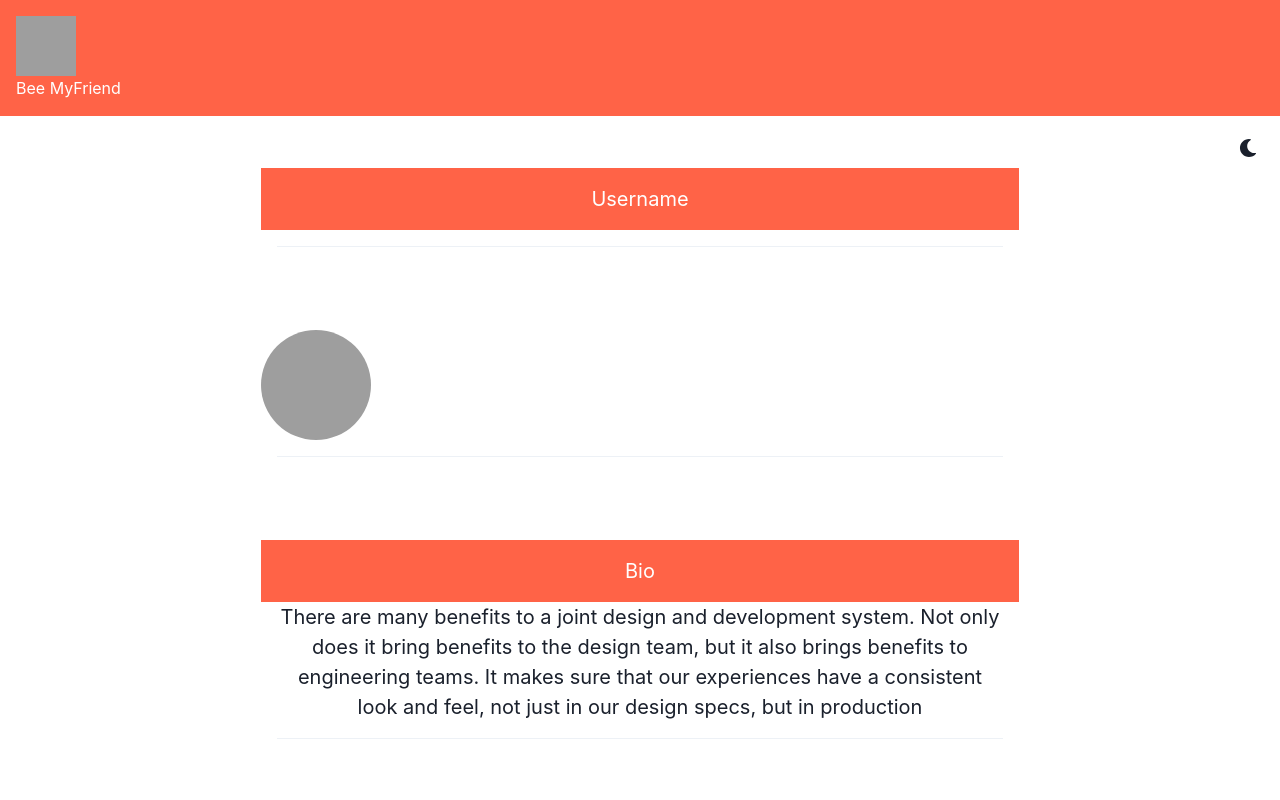
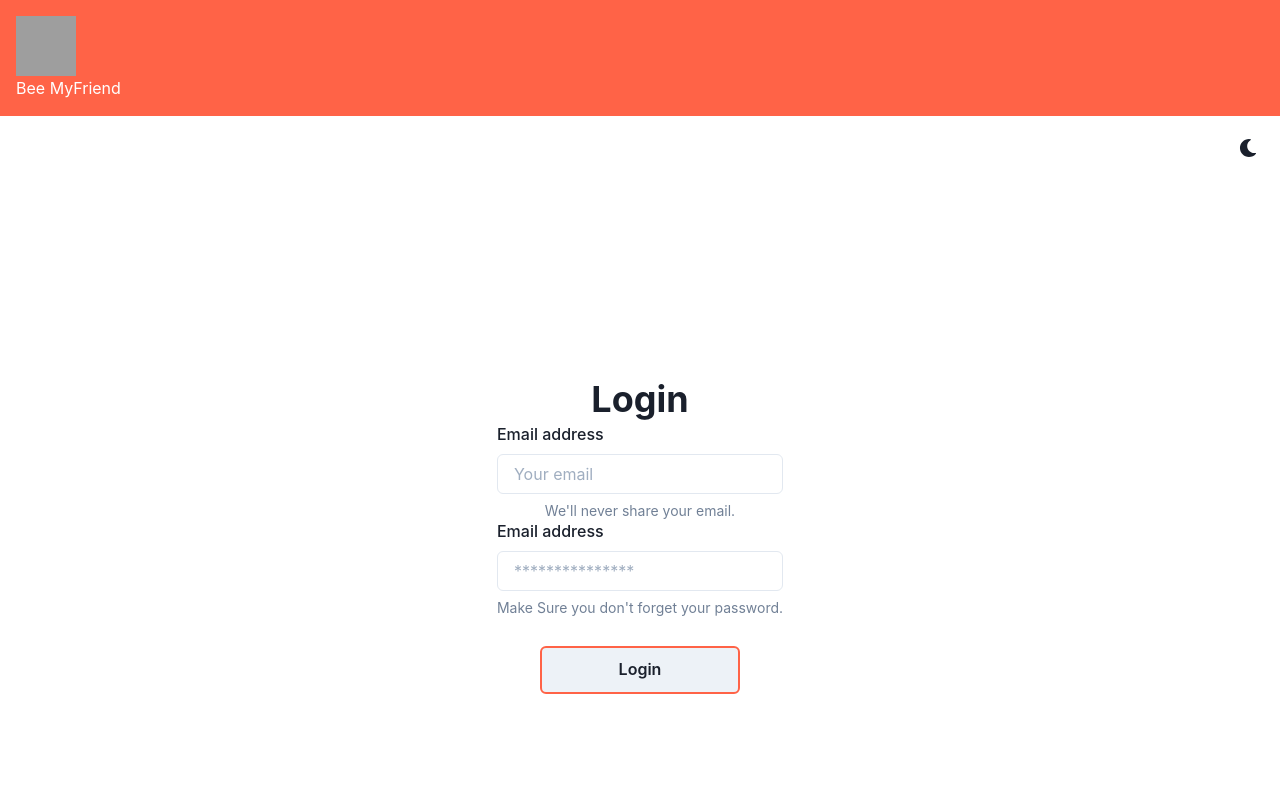
Before and after one commit to dantheman4500/Road-work, a React (Create React App) app in the folder client/: page / in a window 1280 px wide. Shown: the top 800 px of the page. Built offline with nearby package versions, Linux system fonts and the light colour scheme; grey boxes are pictures that could not be loaded.

Commit message:
login page

```diff
--- a/client/package.json
+++ b/client/package.json
@@ -12,9 +12,12 @@
     "framer-motion": "^3.5.1",
     "react": "^17.0.2",
     "react-dom": "^17.0.2",
+    "react-router-dom": "^6.2.1",
     "react-icons": "^3.11.0",
     "react-scripts": "5.0.1",
-    "web-vitals": "^2.1.4"
+    "web-vitals": "^2.1.4",
+    "@apollo/client": "^3.5.8",
+    "jwt-decode": "^3.1.2"
   },
   "scripts": {
     "start": "react-scripts start",
--- a/client/src/App.js
+++ b/client/src/App.js
@@ -1,3 +1,14 @@
+import React from 'react';
+
+import {
+  ApolloClient,
+  InMemoryCache,
+  ApolloProvider,
+  createHttpLink,
+} from '@apollo/client';
+import { setContext } from '@apollo/client/link/context';
+import { BrowserRouter as Router, Routes, Route } from 'react-router-dom';
+
 // import statement for Chakra UI components
 import {
   ChakraProvider,
@@ -11,40 +22,67 @@ import {
 } from '@chakra-ui/react';
 import { ColorModeSwitcher } from './ColorModeSwitcher';
 import Hello from './components/Hello';
-import Profile from './components/Profile';
-import PlacementExample from './components/ProfileMenu'
-import { Logo } from './Logo';
+import Profile from './pages/Profile';
+import Login from "./pages/Login"
+
+
+
+const httpLink = createHttpLink({
+  uri: '/graphql',
+});
+
+const authLink = setContext((_, { headers }) => {
+  // get the authentication token from local storage if it exists
+  const token = localStorage.getItem('id_token');
+  // return the headers to the context so httpLink can read them
+  return {
+    headers: {
+      ...headers,
+      authorization: token ? `Bearer ${token}` : '',
+    },
+  };
+});
+
+const client = new ApolloClient({
+  link: authLink.concat(httpLink),
+  cache: new InMemoryCache(),
+});
+
 
 function App() {
   return (
+    <ApolloProvider client={client}>
       <ChakraProvider theme={theme}>
       <Hello />
+        <Router>
           <Box textAlign="center" fontSize="xl">
             <Grid minH="100vh" p={3}>
               <ColorModeSwitcher justifySelf="flex-end" />
               <VStack spacing={8}>
-            {/* <Logo h="40vmin" pointerEvents="none" /> */}
-            {/* <Text>
-              Edit <Code fontSize="xl">src/App.js</Code> and save to reload.
-            </Text> */}
-            {/* <Link
-              color="teal.500"
-              href="https://chakra-ui.com"
-              fontSize="2xl"
-              target="_blank"
-              rel="noopener noreferrer"
-            >
-              Learn Chakra
-            </Link> */}
-            {/* <Box as='button' borderRadius='md' bg='tomato' color='white' px={4} h={8}>
-              Button
-            </Box> */}
-            <Profile />
-            <PlacementExample />
+                  <div className="flex-column justify-flex-start min-100-vh">
+                    <div className="container">
+                      <Routes>
+                        <Route
+                          path="/"
+                          element={<Login/>}
+                        />
+                        <Route
+                          path="/login"
+                          element={<Login/>}
+                        />
+                        <Route
+                          path="/profile"
+                          element={<Profile/>}
+                        />
+                      </Routes>
+                    </div>
+                  </div>
               </VStack>
             </Grid>
           </Box>
+        </Router>
       </ChakraProvider>
+    </ApolloProvider>
   );
 }
 
--- /dev/null
+++ b/client/src/pages/Login.js
@@ -0,0 +1,116 @@
+import React, { useState } from 'react';
+import { Link } from 'react-router-dom';
+import { useMutation } from '@apollo/client';
+import { LOGIN_USER } from '../utils/mutations';
+
+import {
+  FormControl,
+  FormLabel,
+  Input,
+  FormHelperText,
+  Button,
+  Heading,
+} from '@chakra-ui/react'
+
+import Auth from '../utils/auth';
+
+const Login = (props) => {
+  const [formState, setFormState] = useState({ email: '', password: '' });
+  const [login, { error, data }] = useMutation(LOGIN_USER);
+
+  // update state based on form input changes
+  const handleChange = (event) => {
+    const { name, value } = event.target;
+
+    setFormState({
+      ...formState,
+      [name]: value,
+    });
+  };
+
+  // submit form
+  const handleFormSubmit = async (event) => {
+    event.preventDefault();
+    console.log(formState);
+    try {
+      const { data } = await login({
+        variables: { ...formState },
+      });
+
+      Auth.login(data.login.token);
+    } catch (e) {
+      console.error(e);
+    }
+
+    // clear form values
+    setFormState({
+      email: '',
+      password: '',
+    });
+  };
+
+  return (
+    <main className="flex-row justify-center mb-4">
+      <div className="col-12 col-lg-10">
+        <div className="card">
+          <Heading>Login</Heading>
+          <div className="card-body">
+            {data ? (
+              <p>
+                Success! You may now head{' '}
+                <Link to="/profiles">back to the homepage.</Link>
+              </p>
+            ) : (
+              <form onSubmit={handleFormSubmit}>
+                <FormControl>
+                  <FormLabel>Email address</FormLabel>
+                  <Input
+                    className="form-input"
+                    placeholder="Your email"
+                    name="email"
+                    type="email"
+                    value={formState.email}
+                    onChange={handleChange}
+                  />
+                  <FormHelperText>We'll never share your email.</FormHelperText>
+                </FormControl>
+
+                <FormControl>
+                <FormLabel>Email address</FormLabel>
+                <Input
+                  className="form-input"
+                  placeholder="***************"
+                  name="password"
+                  type="password"
+                  value={formState.password}
+                  onChange={handleChange}
+                />
+                <FormHelperText> Make Sure you don't forget your password.</FormHelperText>
+                </FormControl>
+                <br/>
+                <Button
+                size='md'
+                height='48px'
+                width='200px'
+                border='2px'
+                borderColor='tomato'
+                type="submit"
+              >
+                Login
+              </Button>
+              </form>
+            )}
+
+            {error && (
+              <div className="my-3 p-3 bg-danger text-white">
+                {error.message}
+              </div>
+            )}
+          </div>
+        </div>
+      </div>
+    </main>
+  );
+};
+
+export default Login;
--- /dev/null
+++ b/client/src/utils/auth.js
@@ -0,0 +1,37 @@
+import decode from 'jwt-decode';
+
+class AuthService {
+  getProfile() {
+    return decode(this.getToken());
+  }
+
+  loggedIn() {
+    const token = this.getToken();
+    return token && !this.isTokenExpired(token) ? true : false;
+  }
+
+  isTokenExpired(token) {
+    const decoded = decode(token);
+    if (decoded.exp < Date.now() / 1000) {
+      localStorage.removeItem('id_token');
+      return true;
+    }
+    return false;
+  }
+
+  getToken() {
+    return localStorage.getItem('id_token');
+  }
+
+  login(idToken) {
+    localStorage.setItem('id_token', idToken);
+    window.location.assign('/');
+  }
+
+  logout() {
+    localStorage.removeItem('id_token');
+    window.location.reload();
+  }
+}
+
+export default new AuthService();
--- /dev/null
+++ b/client/src/utils/mutations.js
@@ -0,0 +1,13 @@
+import { gql } from '@apollo/client';
+
+export const LOGIN_USER = gql`
+  mutation login($email: String!, $password: String!) {
+    login(email: $email, password: $password) {
+      token
+      profile {
+        _id
+        name
+      }
+    }
+  }
+`;
```
Also changed, not shown: client/src/components/Home.js (added, +30 -0 lines), client/src/utils/queries.js (added, +28 -0 lines), client/src/pages/Profile.js (renamed from client/src/components/Profile.js), 1 other file (tests, documents, lock files or other folders). Lines whose indentation alone changed are shown as unchanged.
